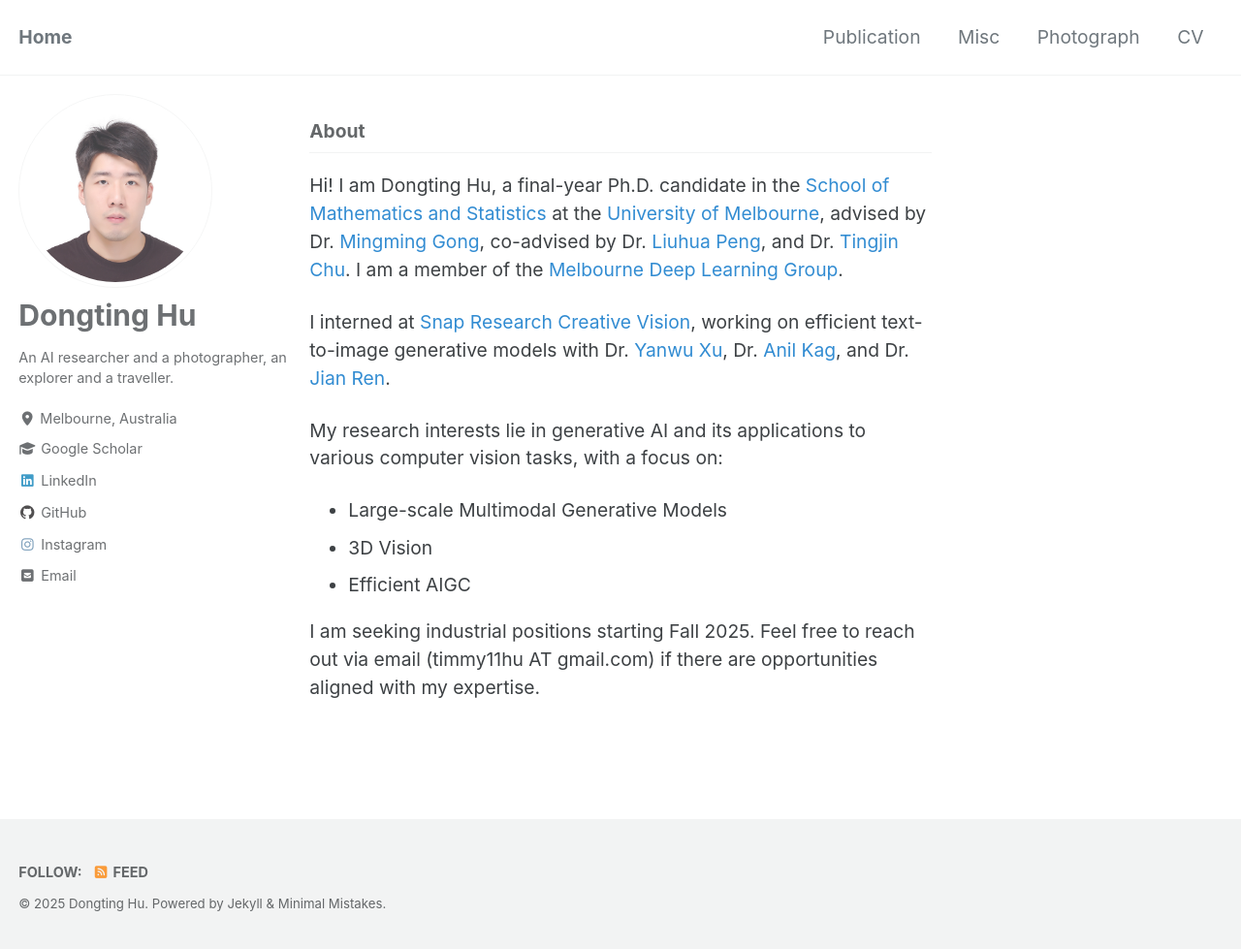
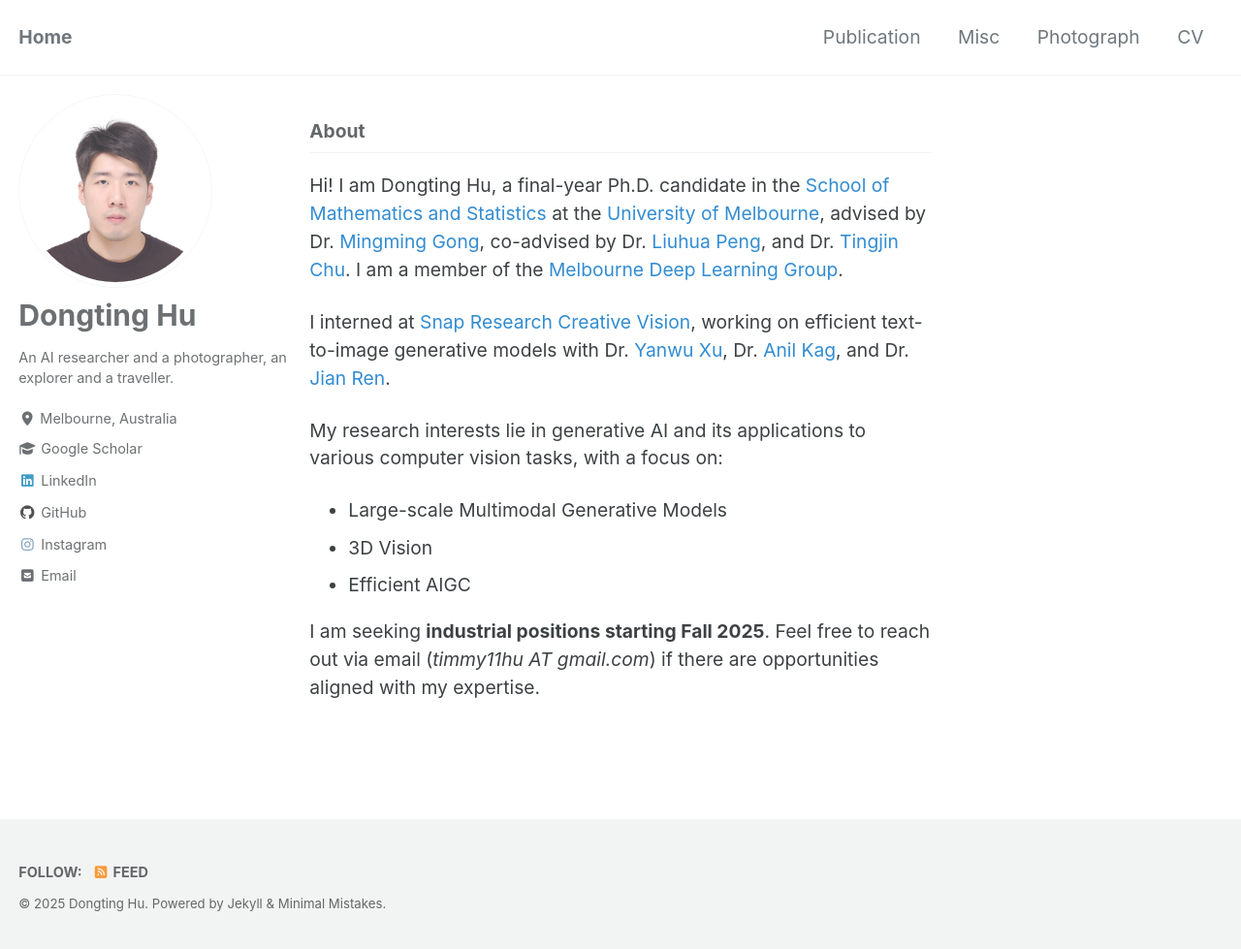
Before and after one commit to timmy11hu/timmy11hu.github.io, a Jekyll site: the page built from index.html, in a window 1280 px wide and 981 px high. Shown: the whole window at 97% size. Built offline with Jekyll 4.4.1, drawn with Linux system fonts in a browser that asks for light colours; cached includes are drawn as plain includes; the list of posts is cut into pages by our own code.

Commit message:
Update home.html

```diff
--- a/_layouts/home.html
+++ b/_layouts/home.html
@@ -34,7 +34,8 @@ layout: archive
 </ul>
 
 <p>
-  I am seeking industrial positions starting Fall 2025. Feel free to reach out via email (timmy11hu AT gmail.com) if there are opportunities aligned with my expertise.
+  I am seeking <strong>industrial positions starting Fall 2025</strong>.
+  Feel free to reach out via email (<em>timmy11hu AT gmail.com</em>) if there are opportunities aligned with my expertise.
 </p>
 
 <!-- {% if paginator %}
```
